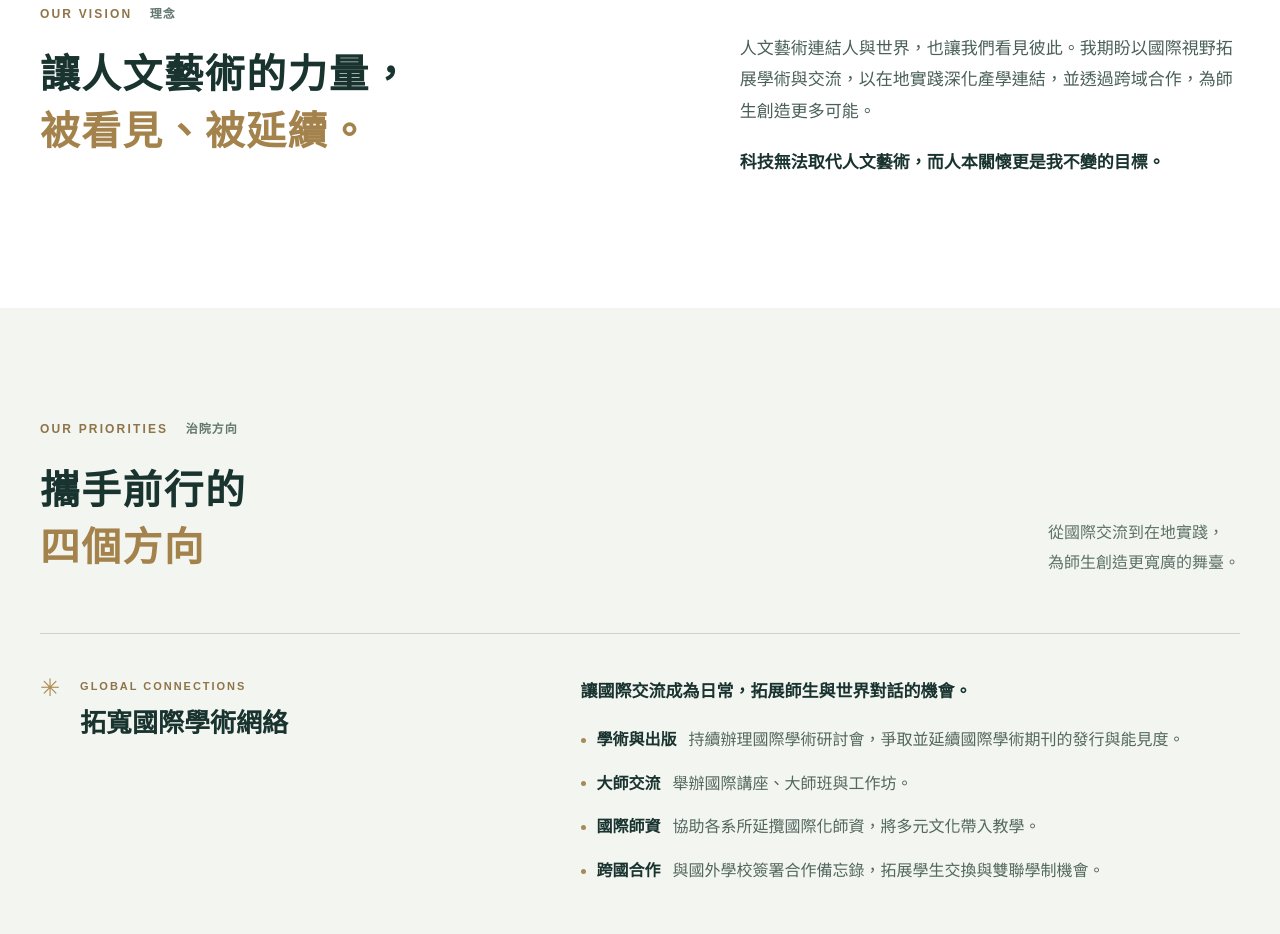
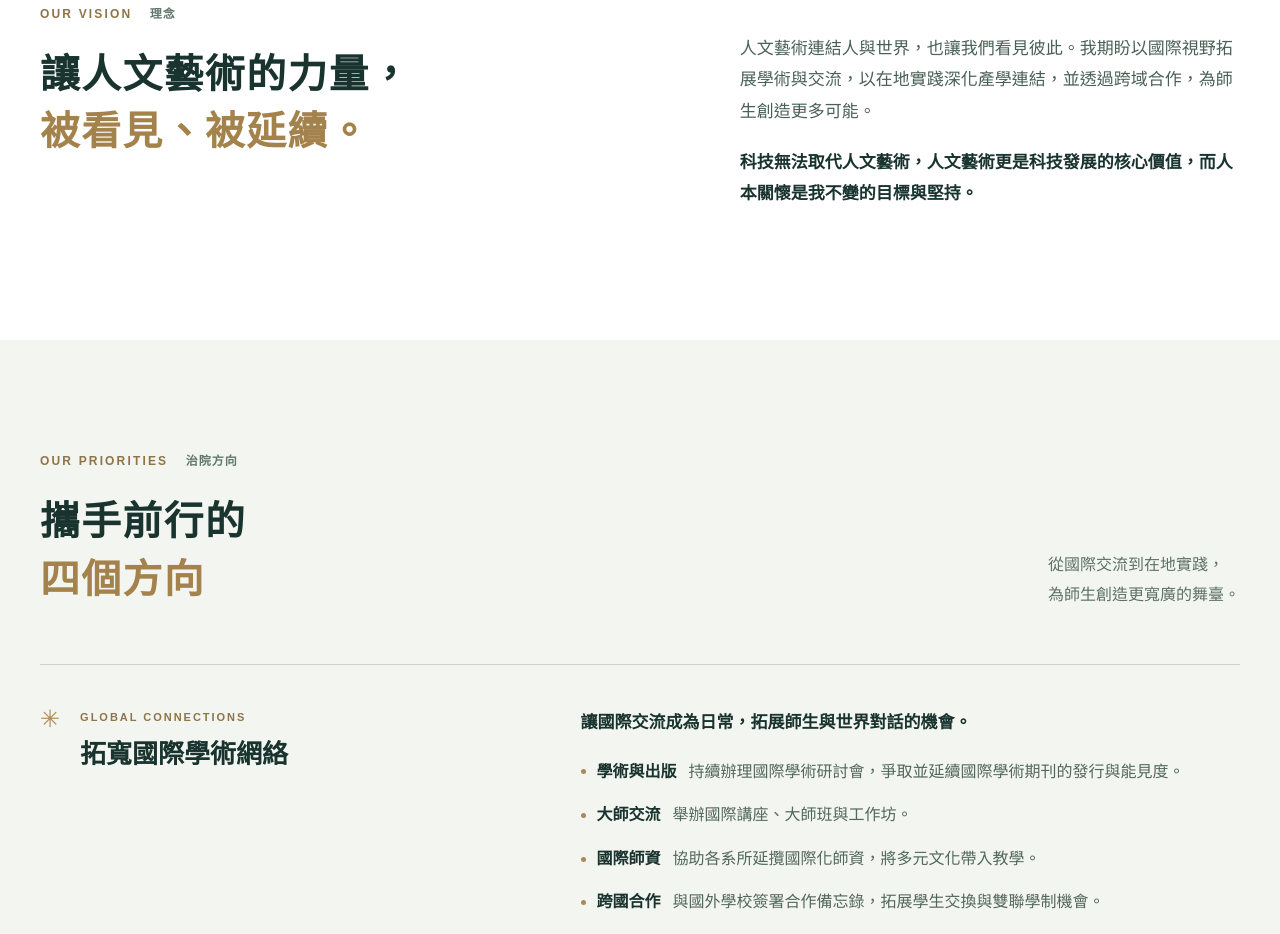
Before and after one commit to ntueyen/lin-ling-hui, a plain HTML site: page index.html in a window 1280 px wide. Shown: the part 924-1858 px from the top of the page. Drawn offline with Linux system fonts and the light colour scheme.

Commit message:
Update humanistic vision statement

```diff
--- a/index.html
+++ b/index.html
@@ -39,7 +39,7 @@
  <div class="hero-line" aria-hidden="true"></div>
 </section>
 <section class="vision section" id="vision">
- <div class="wrap vision-grid"><div><p class="section-kicker">OUR VISION <span>理念</span></p><h2>讓人文藝術的力量，<br><em>被看見、被延續。</em></h2></div><div class="vision-copy"><p>人文藝術連結人與世界，也讓我們看見彼此。我期盼以國際視野拓展學術與交流，以在地實踐深化產學連結，並透過跨域合作，為師生創造更多可能。</p><p>科技無法取代人文藝術，而人本關懷更是我不變的目標。</p></div></div>
+ <div class="wrap vision-grid"><div><p class="section-kicker">OUR VISION <span>理念</span></p><h2>讓人文藝術的力量，<br><em>被看見、被延續。</em></h2></div><div class="vision-copy"><p>人文藝術連結人與世界，也讓我們看見彼此。我期盼以國際視野拓展學術與交流，以在地實踐深化產學連結，並透過跨域合作，為師生創造更多可能。</p><p>科技無法取代人文藝術，人文藝術更是科技發展的核心價值，而人本關懷是我不變的目標與堅持。</p></div></div>
 </section>
 <section class="policies section" id="policies">
  <div class="wrap"><div class="section-heading"><div><p class="section-kicker">OUR PRIORITIES <span>治院方向</span></p><h2>攜手前行的<br><em>四個方向</em></h2></div><p>從國際交流到在地實踐，<br>為師生創造更寬廣的舞臺。</p></div>
@@ -52,7 +52,7 @@
 </section>
 <section class="momentum"><div class="wrap momentum-grid"><div><p class="section-kicker light">OUR MOMENTUM <span>持續深耕</span></p><h2>從既有的能量出發，<br>讓交流走得更遠。</h2><p>延續人文藝術學院豐沛的國際交流能量，持續拓展合作與對話，為師生開啟更多可能。</p></div><div class="stat"><span>自 113 學年度起，截至政見資料提供時</span><strong>62<small>場</small></strong><p>國際活動<br><span>系所 45 場・學院 17 場</span></p></div></div></section>
 <section class="about section" id="about"><div class="wrap about-grid"><div><p class="section-kicker">ABOUT LING-HUI <span>關於玲慧</span></p><h2>以藝術為本，<br><em>以人為念。</em></h2><p class="about-intro">以音樂的溫度與教育的初心，與師生共同耕耘人文藝術的未來。</p><a class="text-link" href="https://music.ntue.edu.tw/p/405-1057-38049,c4464.php?Lang=zh-tw" target="_blank" rel="noopener noreferrer">瀏覽音樂系個人網頁 <span aria-hidden="true">↗</span><span class="sr-only">（另開新視窗）</span></a></div><div class="credentials"><h3>林玲慧 <span>教授</span></h3><dl><div><dt>現職</dt><dd>國立臺北教育大學音樂系專任教授</dd></div><div><dt>經歷</dt><dd>音樂系系主任</dd></div><div><dt>學歷</dt><dd>義大利國立布雷西亞音樂院</dd></div></dl></div></div></section>
-<section class="closing"><div class="wrap"><p class="section-kicker light">TOGETHER, FOR THE ARTS</p><blockquote>「科技無法取代人文藝術，<br>而人本關懷更是我不變的目標。」</blockquote><p>懇請師長們支持，感謝大家。</p><div class="closing-name">林玲慧 <small>敬上</small></div></div></section>
+<section class="closing"><div class="wrap"><p class="section-kicker light">TOGETHER, FOR THE ARTS</p><blockquote>「科技無法取代人文藝術，<br>人文藝術更是科技發展的核心價值，<br>而人本關懷是我不變的目標與堅持。」</blockquote><p>懇請師長們支持，感謝大家。</p><div class="closing-name">林玲慧 <small>敬上</small></div></div></section>
 </main>
 <footer><div class="wrap footer-grid"><p>林玲慧 <span>｜ 人文藝術學院院長候選人</span></p><a href="#top">回到頂端 ↑</a></div></footer>
 </body>
```
